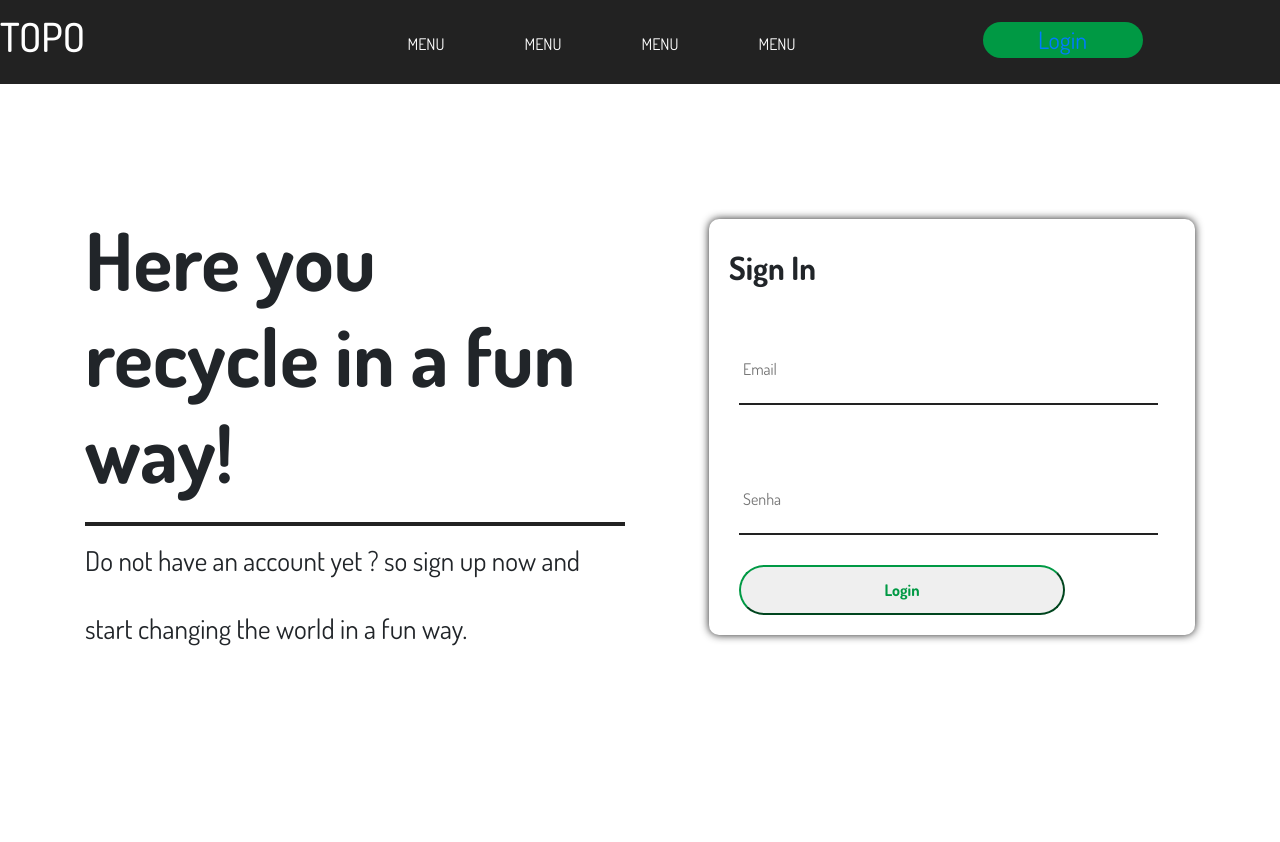
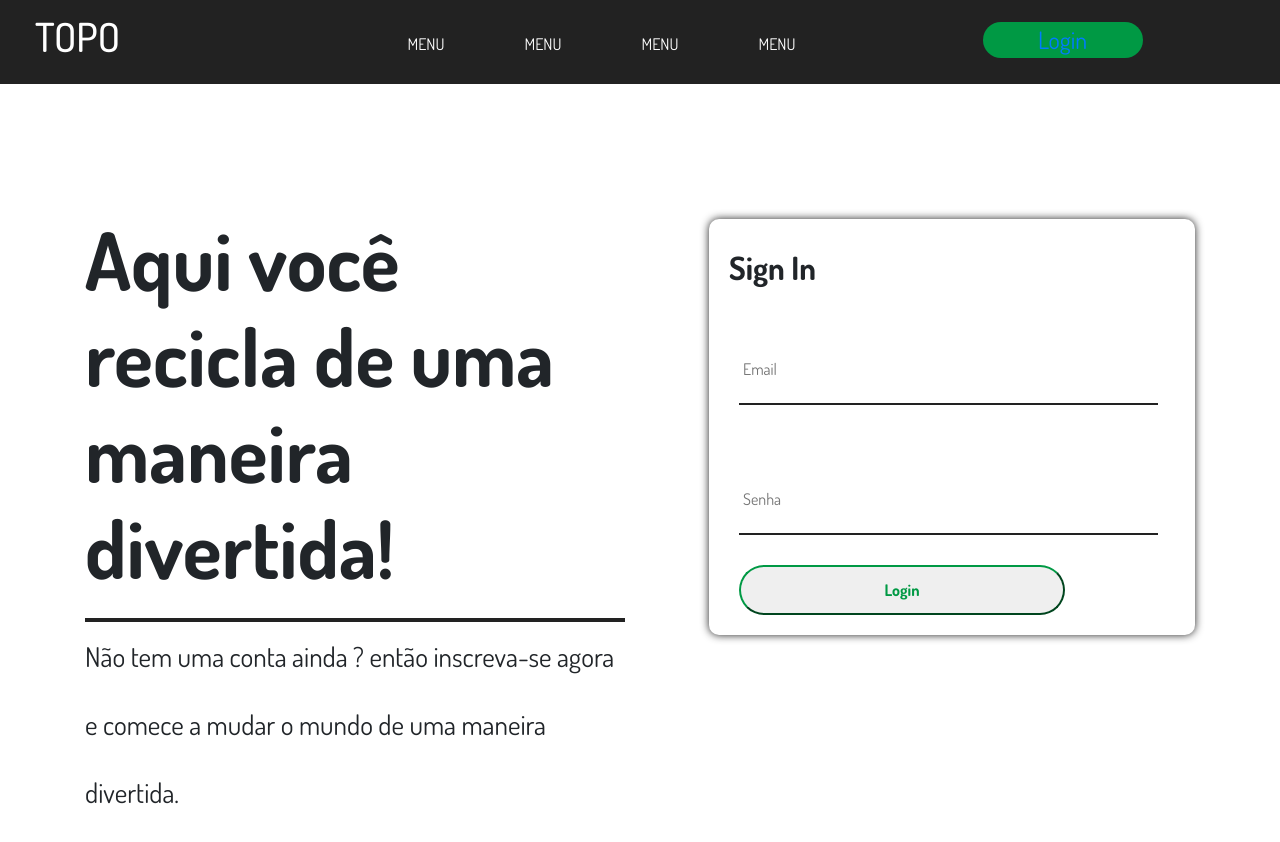
Before and after one commit to erickkaiquesilva/GreenCode, a React (Create React App) app in the folder greencode-web/: page /signin in a window 1280 px wide. Shown: the top 842 px of the page. Before the commit the page ends 800 px from the top, so only its background shows below. Built offline with nearby package versions, Linux system fonts and the light colour scheme.

Commit message:
Atualizando Front Dashboard, SignIn e SignUp

```diff
--- a/greencode-web/src/Components/NavBar/navbar.js
+++ b/greencode-web/src/Components/NavBar/navbar.js
@@ -3,7 +3,7 @@ import { Link } from 'react-router-dom'
 
 export default class NavBar extends Component {
     render() {
-        return(
+        return (
             <div className="container-fluid topo">
                 <div className="row">
                     <div className="logo col-lg-3 logo">
@@ -18,7 +18,7 @@ export default class NavBar extends Component {
                         </ul>
                     </div>
                     <div className="btn-login col-lg-3">
-                    <Link className="link-login" to="/signIn">Login</Link>
+                        <Link className="link-login" to="/signIn">Login</Link>
                     </div>
                 </div>
             </div>
--- a/greencode-web/src/Resource/style/style.css
+++ b/greencode-web/src/Resource/style/style.css
@@ -1,6 +1,11 @@
 :root {
   --cinza-escuro: #222222;
   --verde-escuro: #009944;
+
+  --vermelho: #F55F3B;
+  --amarelo: #FFD235;
+  --azul: #418EEB;
+  --verde: #28FF5F;
 }
 
 .background {
@@ -14,6 +19,9 @@
   background: var(--cinza-escuro);
   color: #fff;
   padding: 12px 0px;
+}
+.topo .logo {
+  padding: 0px 50px;
 }
 .topo .menu ul {
   list-style: none;
--- a/greencode-web/src/scenes/Dashboard/Partners/partners.js
+++ b/greencode-web/src/scenes/Dashboard/Partners/partners.js
@@ -30,11 +30,6 @@ export default class Summary extends Component {
                     <img className="imageParceiros image_medium" src={parceiro2} alt="" />
                     <img className="imageParceiros image_medium" src={parceiro4} alt="" />
                 </div>
-                <div className="boxParceiros">
-                    <img className="imageParceiros image_large" src={parceiro5} alt="" />
-                    <img className="imageParceiros image_medium" src={parceiro7} alt="" />
-                    <img className="imageParceiros image_medium" src={parceiro3} alt="" />
-                </div>
                 <button className="btn btn-marketplace">Ver MarketPlace</button>
             </div>
         )
--- a/greencode-web/src/scenes/Intro/index.js
+++ b/greencode-web/src/scenes/Intro/index.js
@@ -3,22 +3,22 @@ import NavBar from '../../Components/NavBar/navbar'
 import Logo from '../../Resource/Image/teste.png';
 
 export default class Intro extends Component {
-    render(){
-        return(
+    render() {
+        return (
             <>
                 <NavBar />
                 <div className="container">
                     <div className="row">
-                         <div className="col-lg-6 conteudo-esquerda">
-                            <h1>What is Green Code?</h1>
+                        <div className="col-lg-6 conteudo-esquerda">
+                            <h1>O que é a Green Code?</h1>
                             <p>
                                 Lorem Ipsum is simply dummy text of the printing and typesetting industry.
                                 Lorem Ipsum has been the industry's standard dummy text ever since the 1500s
                             </p>
-                         </div>
-                         <div className="col-lg-6 conteudo-direito">
+                        </div>
+                        <div className="col-lg-6 conteudo-direito">
                             <button>Cadastre-se</button>
-                         </div>
+                        </div>
                     </div>
 
                     <div className="borda-separadora"></div>
--- a/greencode-web/src/scenes/SignIn/signin.js
+++ b/greencode-web/src/scenes/SignIn/signin.js
@@ -56,11 +56,11 @@ export default class SignIn extends Component {
         <div className="container">
           <div className="row">
             <article className="conteudo-esquerda col-lg-6">
-              <h1>Here you recycle in a fun way!</h1>
+              <h1>Aqui você recicla de uma maneira divertida!</h1>
               <div className="borda-separadora"></div>
               <p>
-                Do not have an account yet ? so sign up now and start changing
-                the world in a fun way.
+                Não tem uma conta ainda ? então inscreva-se agora e
+                comece a mudar o mundo de uma maneira divertida.
               </p>
             </article>
             <article className="col-lg-6">
--- a/greencode-web/src/scenes/SignUp/signup.js
+++ b/greencode-web/src/scenes/SignUp/signup.js
@@ -38,11 +38,11 @@ export default class SignUp extends Component {
         <div className="container">
           <div className="row">
             <article className="conteudo-esquerda col-lg-6">
-              <h1>Here you recycle in a fun way!</h1>
+              <h1>Aqui você recicla de uma maneira divertida!</h1>
               <div className="borda-separadora"></div>
               <p>
-                Do not have an account yet ? so sign up now and start changing
-                the world in a fun way.
+                Não tem uma conta ainda ? então inscreva-se agora e comece a mudar
+                o mundo de uma maneira divertida.
               </p>
             </article>
             <article className="col-lg-6">
```
